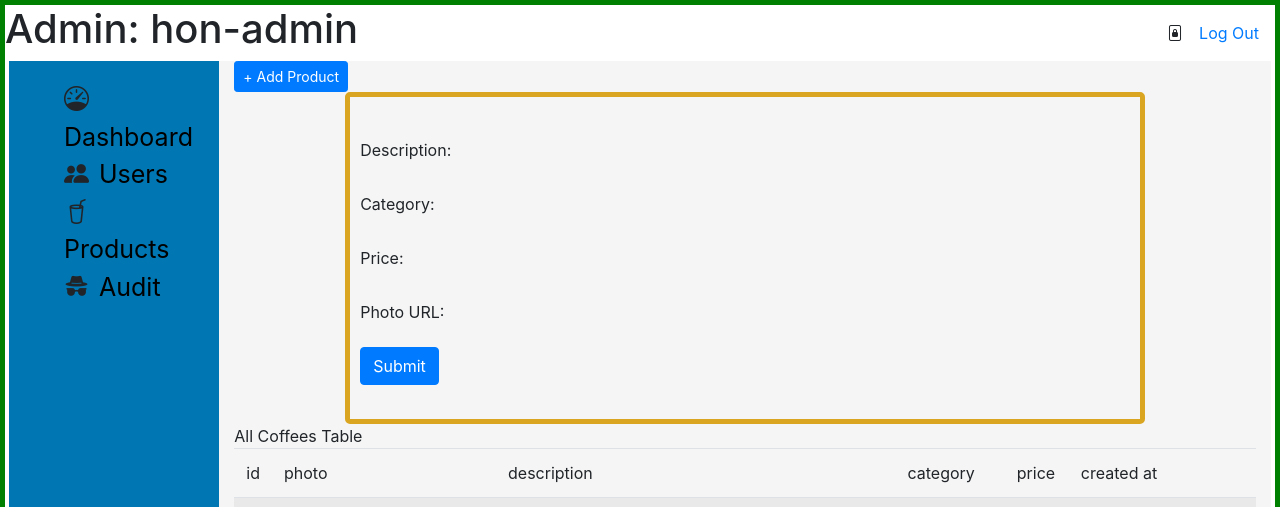
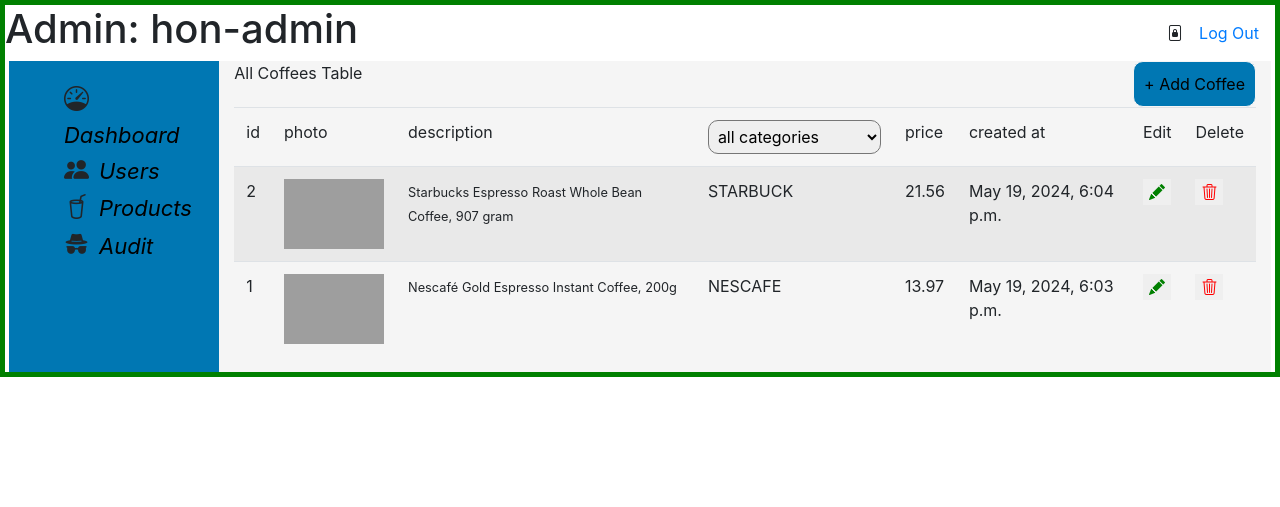
Before and after one commit to hon-nova/eCoffee, a Django app: page /coffee_admin/products in a window 1280 px wide. Shown: the top 507 px of the page. After the commit the page ends 377 px from the top, so only its background shows below. Run offline with Django 4.2, Linux system fonts and the light colour scheme; a user stored in the database is signed in; data comes from the database, SQL or seed files in the repository; both versions use the stored data as it was before the commit; some libraries are stand-ins or nearby versions; grey boxes are pictures that could not be loaded.

Commit message:
added all categories

```diff
--- /dev/null
+++ b/eCoffee/static/eCoffee/admin-products-style.css
@@ -0,0 +1,10 @@
+.delete #trash_icon {
+   color:red;
+}
+.edit #pen-icon{
+   color:green;
+}
+#category {
+   border-radius: 10px;
+   padding:5px;
+}
--- a/eCoffee/static/eCoffee/admin-style.css
+++ b/eCoffee/static/eCoffee/admin-style.css
@@ -3,12 +3,14 @@
 }
 a.admin{
    color:black;
-   font-size:25px;
+   font-size:22px;
+   font-style: italic;
+   -webkit-font-smoothing: antialiased;
 }
 .admin-products-container .new-product {
-   border: 5px solid goldenrod;
+   /* border: 5px solid goldenrod; */
    border-radius: 5px;
-   /* border: 1px solid #d0d0d5; */
+   border: 1px solid #d0d0d5;
    width: 800px;
    margin: auto;
    padding: 10px;
@@ -39,3 +41,10 @@ ul > li.sidebar-item i {
    padding-right:10px;
    font-size: 25px;
 }
+.btnAdd{
+   background-color: #0077b3;
+   border:1px solid whitesmoke;
+   border-radius: 10px;
+   padding: 10px;
+   float:right;
+}
--- a/eCoffee/templates/eCoffee/admin_products.html
+++ b/eCoffee/templates/eCoffee/admin_products.html
@@ -6,10 +6,11 @@
 
 {% block body %}
     <div class="admin-products-container">
-      <a class="btn btn-sm btn-primary" href="{% url 'create_product' %}" id="clickBtn" onclick="openForm"> + Add Product </a>
-      <div class="new-product" style="" id="editForm">
+		<button class="btnAdd" data-toggle="collapse" data-target="#editForm" aria-expanded="false" aria-controls="editForm"> + Add Coffee </button>
+		<div class="collapse" id="editForm">
+			<div class="new-product">
 				{{ form.non_field_errors }}
-        <form method="POST" enctype="multipart/form-data" class="my-4">
+				<form method="POST" enctype="multipart/form-data" class="my-4" action="{% url 'admin_products' %}">
 				  {% csrf_token %}
 				  <div class="form-group row">
 					 {{ form.description.errors }}
@@ -47,29 +48,64 @@
 					 >
 					 <div class="col-sm-10 create-input">{{ form.photo_url }}</div>
 				  </div>
-
-          <button type="submit" class="btn btn-primary">Submit</button>
+				  <button type="submit" class="btn btn-outline-primary">Submit</button>
 				</form>
 			 </div>
-		{%if products %}
+		</div>
+
+
       <div class="products">All Coffees Table
         <table class="table table-striped">
          <thead>
+				{%if categories %}
          <tr>
-            <td>id</td><td>photo</td><td>description</td><td>category</td><td>price</td><td>created at</td>
+            <td>id</td><td>photo</td><td>description</td>
+				<td>
+
+					<form method="GET" action="{% url 'admin_products' %}">
+					<select id="category" name="category" onchange="this.form.submit()">
+						<option value="">all categories</option>
+						{%for cat in categories%}
+						<option value={{ cat }} {%if selected_category == cat%}selected{%endif%}>{{cat}}</option>
+						{%endfor%}
+					</select>
+					</form>
+				</td>
+				<td>price</td><td>created at</td><td>Edit</td><td>Delete</td>
          </tr>
+
        </thead>
         <tbody>
+			{%if products %}
     			{% for coffee in products %}
          <tr>
 				<td>{{ coffee.id }}</td>
-				<td><img src="{{ coffee.photo_url }}" width="200" height="150" alt="coffee"/></td>
-				<td>{{ coffee.description }}</td>
+				<td><img src="{{ coffee.photo_url }}" width="100" height="70" alt="coffee"/></td>
+				<td><small>{{ coffee.description }}</small></td>
 				<td>{{coffee.category}}</td>
 				<td>{{coffee.price}}</td>
 				<td>{{coffee.created_at}}</td>
+				<td>
+					<div class="edit">
+						<button type="submit" class="pencil-circle" style="border:none;"><i class="bi bi-pencil-fill pencil" id="pen-icon"></i></button>
+					</div>
+				</td>
+				<td>
+					<div class="delete">
+						<form method="POST" action="{% url 'delete_product' %}" >
+							{%csrf_token%}
+							<input type="hidden" name="product_index" value="{{index}}"/>
+							<button type="submit" style="border:none;">
+								<i class="bi bi-trash3" id="trash_icon"></i>
+							</button>
+						</form>
+					</div>
+				</td>
       	</tr>
       {%endfor%}
+		{%else%}
+				<tr><td>No items found</td></tr>
+			{%endif%}
       </tbody>
     </table>
       {% comment %} pagination here {% endcomment %}
--- a/eCoffee/templates/eCoffee/main_dashboard.html
+++ b/eCoffee/templates/eCoffee/main_dashboard.html
@@ -5,10 +5,17 @@
         <title>{% block title %}eCoffee Admin Dashboard{% endblock %}</title>
         <link rel="stylesheet" href="https://stackpath.bootstrapcdn.com/bootstrap/4.4.1/css/bootstrap.min.css" integrity="sha384-Vkoo8x4CGsO3+Hhxv8T/Q5PaXtkKtu6ug5TOeNV6gBiFeWPGFN9MuhOf23Q9Ifjh" crossorigin="anonymous">
         <link href="https://cdn.jsdelivr.net/npm/bootstrap-icons@1.8.1/font/bootstrap-icons.css" rel="stylesheet">
+
+        {% comment %} for collapsible functionality {% endcomment %}
+         <script src="https://code.jquery.com/jquery-3.5.1.slim.min.js"></script>
+         <script src="https://cdn.jsdelivr.net/npm/@popperjs/core@2.9.2/dist/umd/popper.min.js"></script>
+         <script src="https://stackpath.bootstrapcdn.com/bootstrap/4.5.2/js/bootstrap.min.js"></script>
+
         <link href="{% static 'eCoffee/style.css' %}" rel="stylesheet">
         <link href="{% static 'eCoffee/layout-style.css' %}" rel="stylesheet">
         <link href="{% static 'eCoffee/index-style.css' %}" rel="stylesheet">
         <link href="{% static 'eCoffee/admin-style.css' %}" rel="stylesheet">
+        <link href="{% static 'eCoffee/admin-products-style.css' %}" rel="stylesheet">
         {%block script%}{%endblock%}
     </head>
     <body>
--- a/eCoffee/urls.py
+++ b/eCoffee/urls.py
@@ -10,5 +10,6 @@ urlpatterns =[
    path("coffee_admin/products",views.admin_products,name="admin_products"),
    path('coffee_admin/users',views.admin_users,name='admin_users'),
    path('home_products',views.home_products,name="products"),
-   path('create_product',views.create_product,name="create_product"),
+   path('delete_product',views.delete_product,name="delete_product")
+
 ]
--- a/eCoffee/views.py
+++ b/eCoffee/views.py
@@ -83,35 +83,61 @@ def main_dashboard(request):
 
     return render(request,'eCoffee/main_dashboard.html',{'dashboard':'MY DASHBOARD CONTENT'})
 
-
 @user_passes_test(is_admin)
 def admin_products(request):
-    products =Product.objects.all()
-    products=products.order_by('-created_at')
-    return render(request,'eCoffee/admin_products.html',{'products':products})
+
+    categories_filtered=[object[0] for object in Product.CATEGORY_CHOICES]
+    selected_category=request.GET.get('category','')
+
+    if selected_category:
+        products=Product.objects.filter(category=selected_category)
+        products=products.order_by('-created_at')
+        logging.debug(f'products display based on selected category LIST::{products}')
+    # logging.debug(f'categories filtered from models::{categories_filtered}')
+    # form
+    else:
+        products =Product.objects.all()
+        products=products.order_by('-created_at')
+
+    if request.method == "POST":
+        if request.user.is_authenticated:
+            form = ProductForm(request.POST,request.FILES)
+            if form.is_valid():
+                product = form.save(commit=False)
+                product.save()
+
+                return HttpResponseRedirect(reverse("admin_products"))
+        else:
+            return redirect('login')
+
+    else:
+        form = ProductForm()
+    return render(request, "eCoffee/admin_products.html", {"form": form,'products':products,'categories':categories_filtered,'selected_category':selected_category})
+
 
 def home_products(request):
 
     return render(request,'eCoffee/home_products.html',{'footer_data':footer_data})
 
-
-def create_product(request):
-    if request.method == "POST":
-        if request.user.is_authenticated:
-            form = ProductForm(request.POST)
-            if form.is_valid():
-                product = form.save(commit=False)
-                product.save()
-
-                return HttpResponseRedirect(reverse("index"))
-        else:
-            return redirect('login')
-
-    else:
-        form = ProductForm()
-    return render(request, "eCoffee/admin_products.html", {"form": form})
-
 @user_passes_test(is_admin)
 def admin_users(request):
     users=User.objects.exclude(username='hon-admin')
     return render(request,'eCoffee/admin_users.html',{'users':users})
+
+@user_passes_test(is_admin)
+def delete_product(request):
+    if request.method=="POST":
+        form_product_index=request.POST.get('product_index')
+        try:
+            form_product_index=int(form_product_index)
+            # logging.debug(f'index from FORM 2:',form_product_index)
+        except(ValueError):
+            return redirect('admin_products')
+
+        products= Product.objects.all()
+
+        if form_product_index<len(products):
+            product_to_delete=products[form_product_index]
+            product_to_delete.delete()
+        return redirect('admin_products')
+    return render(request,'eCoffee/admin_products.html',{"products":products})
```
Also changed, not shown: README.md, db.sqlite3, eCoffee/migrations/0003_remove_product_user_alter_product_price.py (added). Lines whose indentation alone changed are shown as unchanged.
